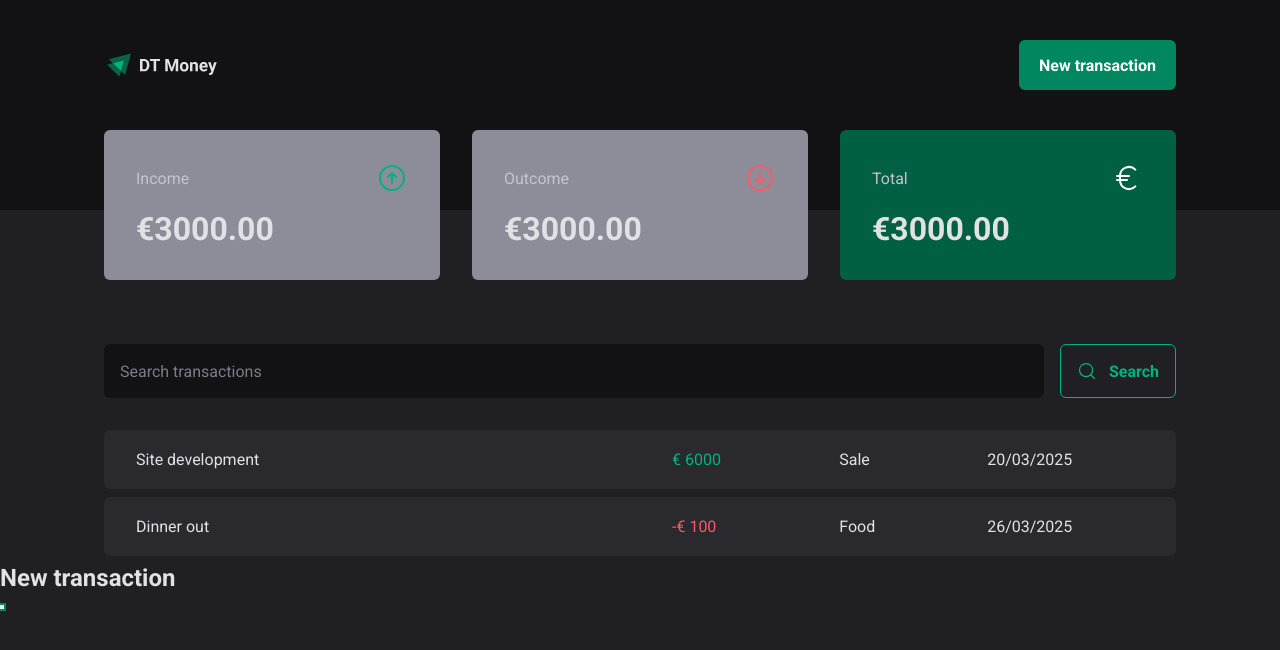
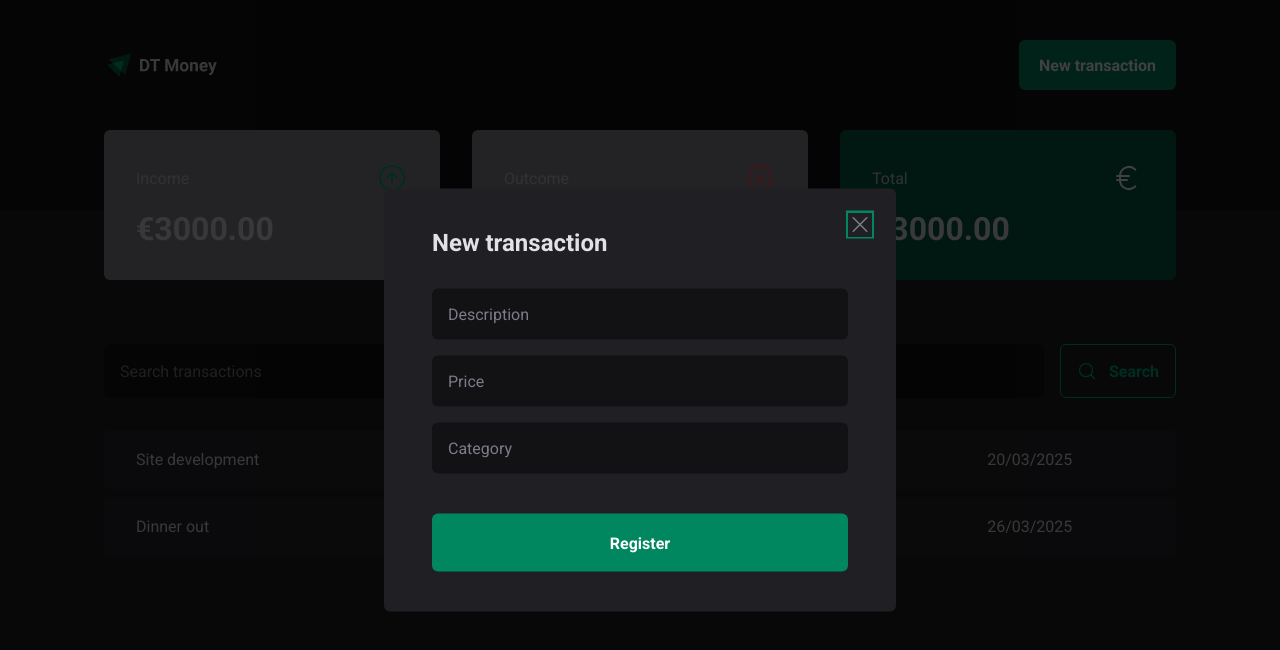
Before and after one commit to franciscovaz/dt-money, a React (Vite) app: page / in a window 1280 px wide. Both pictures are taken after a click on the button "New transaction". Shown: the top 650 px of the page. Built offline with nearby package versions, Linux system fonts and the light colour scheme.

Commit message:
- add new transaction modal component;

```diff
--- a/src/components/Header/index.tsx
+++ b/src/components/Header/index.tsx
@@ -2,6 +2,7 @@
 import * as Dialog from '@radix-ui/react-dialog'
 
 import imgLogo from '../../assets/dt-money-logo.svg'
+import { NewTransactionModal } from '../NewTransactionModal'
 
 export function Header() {
   return (
@@ -14,15 +15,7 @@
             <NewTransactionButton>New transaction</NewTransactionButton>
           </Dialog.Trigger>
 
-          <Dialog.Portal>
-            <Dialog.Overlay />
-
-            <Dialog.Content>
-              <Dialog.Title>New transaction</Dialog.Title>
-
-              <Dialog.Close />
-            </Dialog.Content>
-          </Dialog.Portal>
+          <NewTransactionModal />
         </Dialog.Root>
       </HeaderContent>
     </HeaderContainer>
--- /dev/null
+++ b/src/components/NewTransactionModal/index.tsx
@@ -0,0 +1,27 @@
+import * as Dialog from '@radix-ui/react-dialog'
+import { Content, Overlay, CloseButton } from './styles'
+import { X } from 'phosphor-react'
+
+export function NewTransactionModal() {
+  return (
+    <Dialog.Portal>
+      <Overlay />
+
+      <Content>
+        <Dialog.Title>New transaction</Dialog.Title>
+
+        <CloseButton>
+          <X size={24} />
+        </CloseButton>
+
+        <form action="">
+          <input type="text" placeholder="Description" required />
+          <input type="text" placeholder="Price" required />
+          <input type="text" placeholder="Category" required />
+
+          <button type="submit">Register</button>
+        </form>
+      </Content>
+    </Dialog.Portal>
+  )
+}
```
